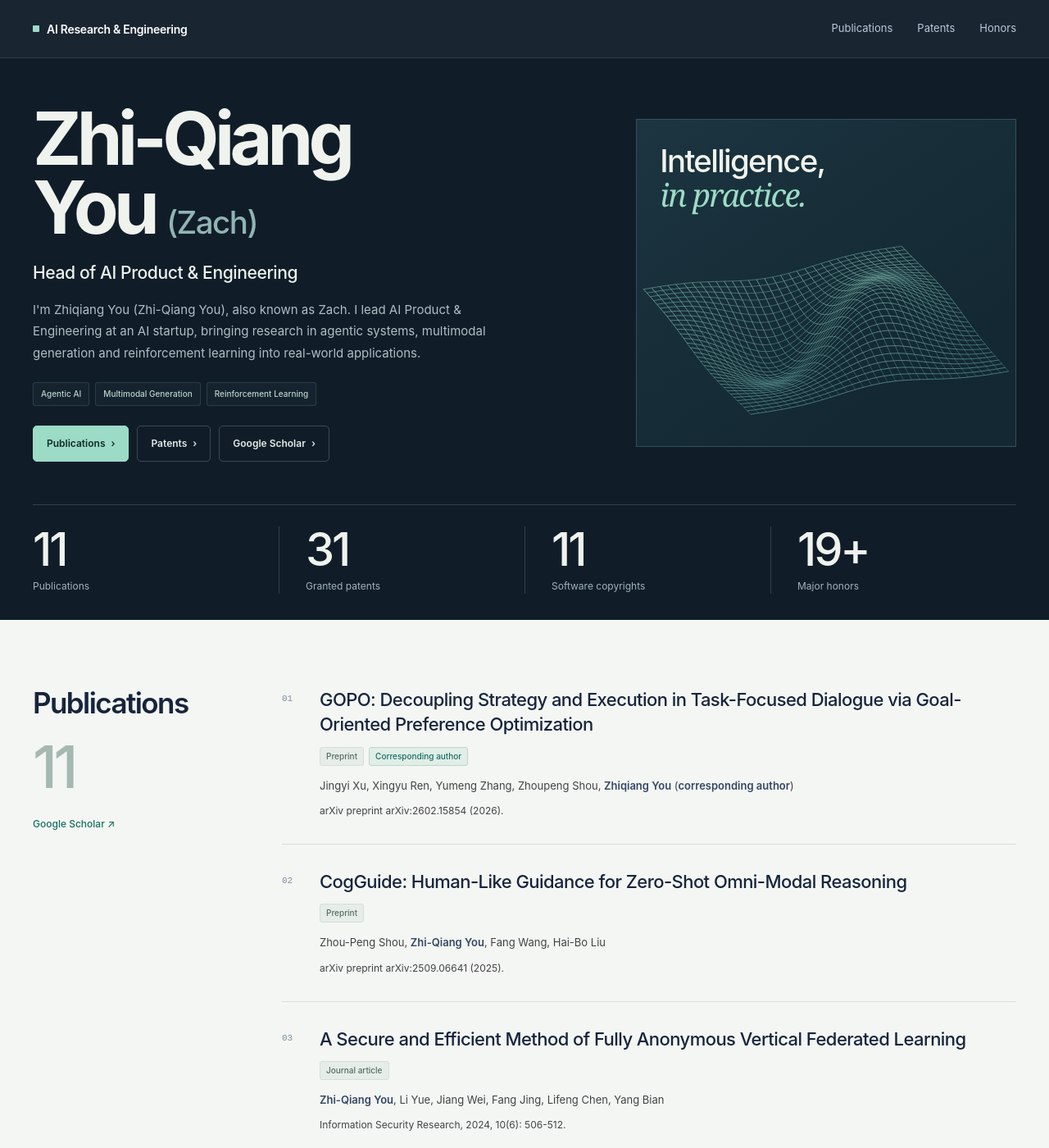
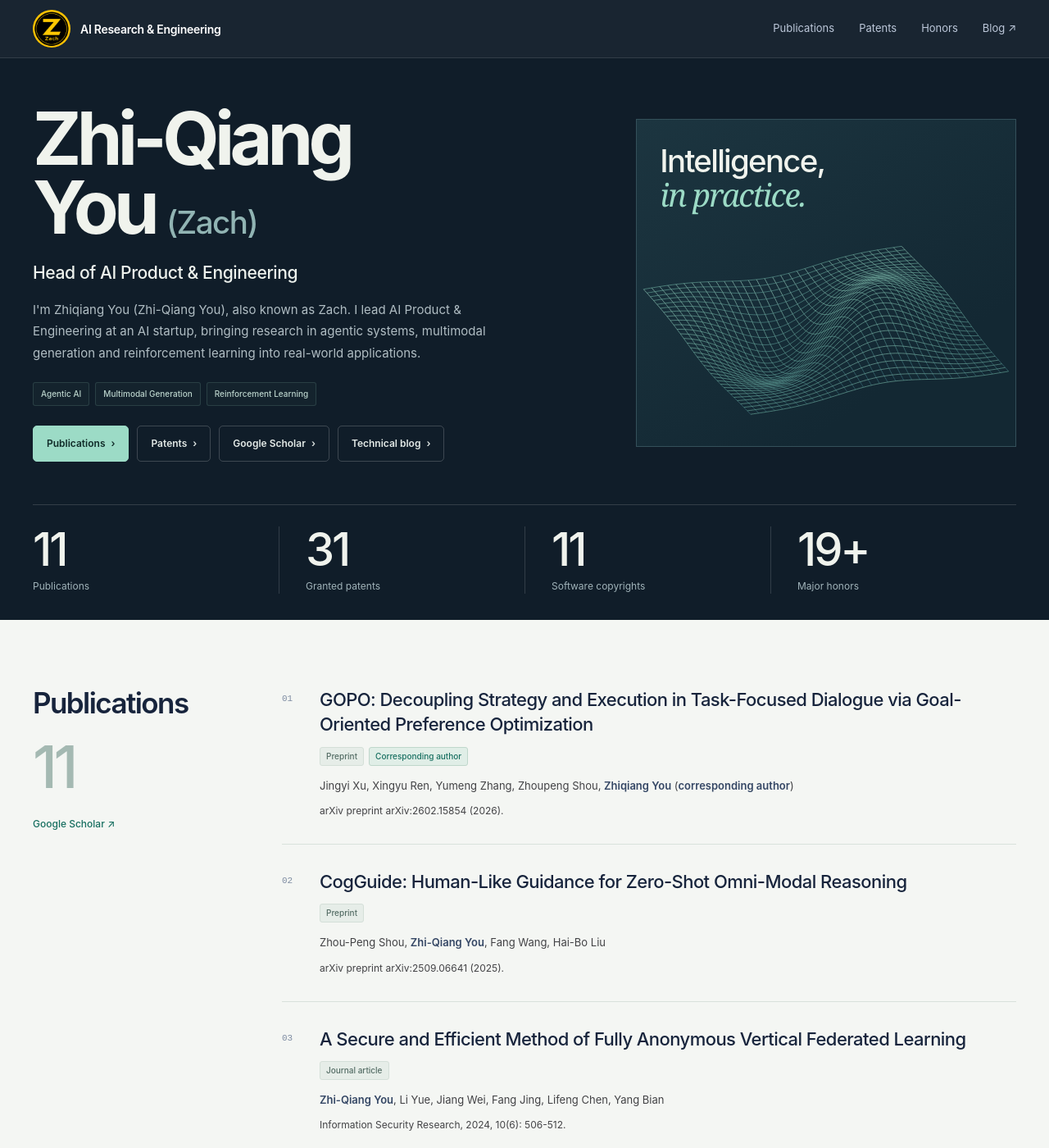
Before and after one commit to michaelice/michaelice.github.io, a Jekyll site: the page built from concepts/research-command-center.html, in a window 1280 px wide and 1400 px high. Shown: the whole window at 82% size. Built offline with Jekyll 4.4.1, drawn with Linux system fonts in a browser that asks for light colours.

Commit message:
Add Zach logo, browser icons and technical blog links

```diff
--- a/_config.yml
+++ b/_config.yml
@@ -61,7 +61,7 @@ author:
   xing             :
   youtube          :
   wikipedia        :
-  csdn             : "https://armstrong.blog.csdn.net/"
+  csdn             : "https://armstrong.blog.csdn.net/?type=blog"
 
 
 # Reading Files
--- /dev/null
+++ b/_includes/site-icons.html
@@ -0,0 +1,4 @@
+<link rel="icon" type="image/png" sizes="32x32" href="{{ '/assets/images/branding/zach-favicon-32.png' | relative_url }}">
+<link rel="icon" type="image/png" sizes="64x64" href="{{ '/assets/images/branding/zach-favicon-64.png' | relative_url }}">
+<link rel="apple-touch-icon" sizes="180x180" href="{{ '/assets/images/branding/zach-apple-touch-icon.png' | relative_url }}">
+<meta name="theme-color" content="#101d29">
--- a/assets/css/profile-refresh.css
+++ b/assets/css/profile-refresh.css
@@ -7,7 +7,9 @@ a:focus-visible, button:focus-visible { outline: 3px solid #77bca8; outline-offs
 .site-nav::after { display: none; }
 .nav-inner { height: 70px; }
 .nav-identity { color: #fff; font-size: 14px; letter-spacing: -.02em; }
-.nav-identity::before { width: 8px; height: 8px; border-radius: 1px; background: #9cdbc6; }
+.nav-identity::before { display: none; }
+.nav-identity { gap: 12px; }
+.nav-logo { display: block; width: 46px; height: 46px; flex: 0 0 46px; border-radius: 50%; }
 .nav-links { color: #bdc8da; font-size: 13px; gap: 30px; }
 .nav-links a:hover { color: #9cdbc6; }
 .language { display: block; color: #dce6f8; background: transparent; border: 1px solid #ffffff30; border-radius: 5px; }
@@ -73,6 +75,7 @@ footer { background: var(--soft); }
   .wrap { width: calc(100% - 40px); }
   .nav-inner { height: 62px; }
   .nav-identity { font-size: 12px; }
+  .nav-logo { width: 40px; height: 40px; flex-basis: 40px; }
   .nav-links { gap: 0; }
   .nav-links a { display: none; }
   .hero h1 { font-size: clamp(64px, 18vw, 88px); }
--- a/concepts/research-command-center.html
+++ b/concepts/research-command-center.html
@@ -13,6 +13,7 @@ redirect_from:
 <head>
   <meta charset="utf-8">
   <meta name="viewport" content="width=device-width, initial-scale=1">
+  {% include site-icons.html %}
   <meta name="description" content="{{ page.description | escape }}">
   <meta name="author" content="Zhiqiang You (Zhi-Qiang You)">
   <title>{{ page.title | escape }}</title>
@@ -524,11 +525,12 @@ redirect_from:
 <body>
   <nav class="site-nav" aria-label="Primary navigation">
     <div class="nav-inner wrap">
-      <a class="nav-identity" href="#top"><span>AI Research &amp; Engineering</span></a>
+      <a class="nav-identity" href="#top" aria-label="Zach — back to top"><img class="nav-logo" src="{{ '/assets/images/branding/zach-logo-256.png' | relative_url }}" alt="Zach logo" width="46" height="46"><span>AI Research &amp; Engineering</span></a>
       <div class="nav-links">
         <a href="#publications"><span>Publications</span></a>
         <a href="#patents"><span>Patents</span></a>
         <a href="#honors"><span>Honors</span></a>
+        <a href="{{ site.author.csdn | escape }}"><span>Blog ↗</span></a>
       </div>
     </div>
   </nav>
@@ -553,6 +555,7 @@ redirect_from:
         <a class="text-link" href="#publications"><span>Publications</span></a>
         <a class="text-link" href="#patents"><span>Patents</span></a>
         <a class="text-link" href="{{ site.author.googlescholar | escape }}"><span>Google Scholar</span></a>
+        <a class="text-link" href="{{ site.author.csdn | escape }}"><span>Technical blog</span></a>
       </div>
       </div>
       <aside class="hero-manifesto" aria-label="AI research and engineering focus">
```
Also changed, not shown: _includes/head/custom.html (+1 -9 lines), assets/images/branding/zach-apple-touch-icon.png (added), assets/images/branding/zach-favicon-32.png (added), assets/images/branding/zach-favicon-64.png (added), assets/images/branding/zach-logo-256.png (added).
